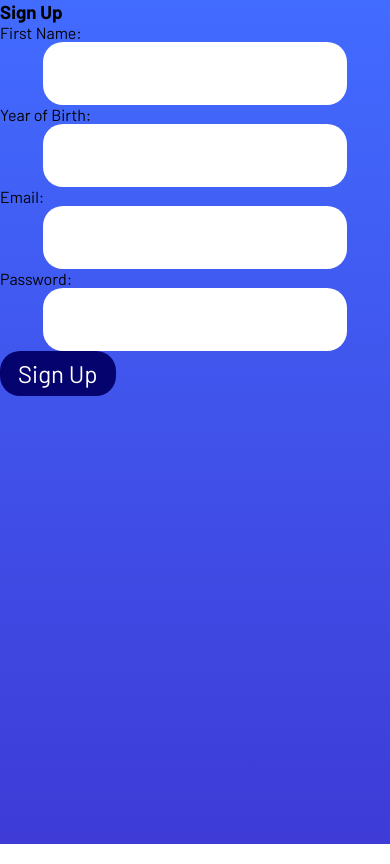
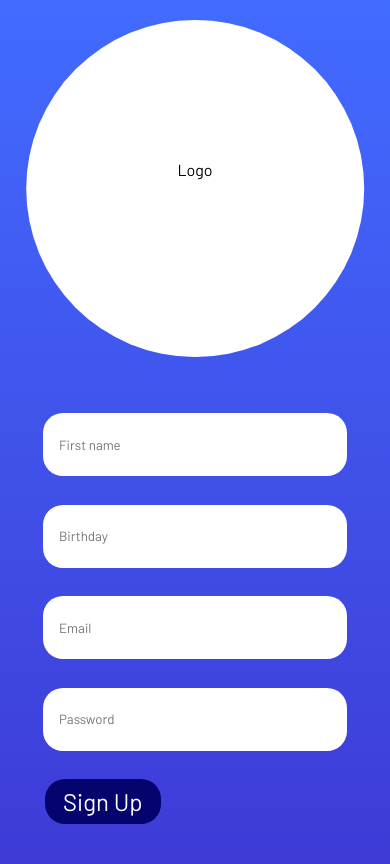
Before and after one commit to Matt-LaRochelle/gp2, a React (Create React App) app in the folder frontend/: page /signup in a window 390 px wide. Built offline with nearby package versions, Linux system fonts and the light colour scheme.

Commit message:
Sign up phone styles working

```diff
--- a/frontend/src/App.js
+++ b/frontend/src/App.js
@@ -2,7 +2,7 @@ import { BrowserRouter, Route, Routes, Navigate } from 'react-router-dom'
 import { useAuthContext } from './hooks/useAuthContext'
 // pages & components
 import Login from './pages/login/Login';
-import Signup from './pages/Signup';
+import Signup from './pages/signup/Signup';
 import Forgot from './pages/Forgot';
 import ResetPassword from './pages/Reset';
 import Eartraining from './pages/Eartraining'
--- a/frontend/src/index.css
+++ b/frontend/src/index.css
@@ -12,7 +12,7 @@
 :root {
     --primary: #05036D;
     --secondary: #fff;
-    --error: #BE0000;
+    --error: #f68c8c;
     --correct: #2E8958;
     --subtext: #737373;
 
@@ -62,3 +62,20 @@ input {
     text-align: center;
     padding-top: 140px;
 }
+
+.error {
+    display: inline;
+    color: var(--error);
+    margin-left: 30px;
+}
+
+.loading {
+    position: absolute;
+    bottom: -20px;
+    right: 20px;
+    background-color: lime;
+}
+
+.loading p {
+    text-align: right;
+}
--- a/frontend/src/pages/Signup.js
+++ /dev/null
@@ -1,58 +0,0 @@
-import { useState } from 'react'
-import { useSignup } from '../hooks/useSignup'
-import PacmanLoader from "react-spinners/PacmanLoader";
-
-const Signup = () => {
-    const [fName, setFName] = useState('')
-    const [year, setYear] = useState('');
-    const [email, setEmail] = useState('')
-    const [password, setPassword] = useState('')
-    const {signup, error, isLoading} = useSignup()
-
-    const handleSubmit = async (e) => {
-        e.preventDefault()
-
-        await signup(email, password, fName, year)
-    }
-    return (
-        <form className="signup" onSubmit={handleSubmit}>
-            <h3>Sign Up</h3>
-
-            <label>First Name:</label>
-            <input
-                type="text"
-                onChange={(e) => setFName(e.target.value)}
-                value={fName}
-            />
-            <label>Year of Birth:</label>
-            <input
-                type="number"
-                onChange={(e) => setYear(e.target.value)}
-                value={year}
-                 />
-            <label>Email:</label>
-            <input
-                type="email"
-                onChange={(e) => setEmail(e.target.value)}
-                value={email}
-            />
-            <label>Password:</label>
-            <input
-                type="password"
-                onChange={(e) => setPassword(e.target.value)}
-                value={password}
-            />
-
-            <button disabled={isLoading}>Sign Up</button>
-            {error && <div className="error">{error}</div>}
-            {isLoading &&
-                <div>
-                    <p>Fetching data from server...</p>
-                    <p>This process tends to take 5-60 seconds</p>
-                    <PacmanLoader color="#1aac83" />
-                </div>}
-        </form>
-    )
-}
-
-export default Signup
--- a/frontend/src/pages/login/login.css
+++ b/frontend/src/pages/login/login.css
@@ -35,6 +35,7 @@
 .login input {
     margin-bottom: 30px;
     font-size: 28px;
+    color: #333;
 }
 
 .loginLinkContainer {
--- /dev/null
+++ b/frontend/src/pages/signup/Signup.js
@@ -0,0 +1,65 @@
+import { useState } from 'react'
+import { useSignup } from '../../hooks/useSignup'
+import PacmanLoader from "react-spinners/PacmanLoader";
+import './signup.css'
+
+const Signup = () => {
+    const [fName, setFName] = useState('')
+    const [year, setYear] = useState('');
+    const [email, setEmail] = useState('')
+    const [password, setPassword] = useState('')
+    const {signup, error, isLoading} = useSignup()
+
+    const handleSubmit = async (e) => {
+        e.preventDefault()
+
+        await signup(email, password, fName, year)
+    }
+    return (
+        <div>
+            <div className='loginTop'>
+                <div className="loginLogo">
+                    <p>Logo</p>
+                </div>
+            </div>
+            <form className="signupForm" onSubmit={handleSubmit}>
+                <input
+                    type="text"
+                    placeholder='First name'
+                    onChange={(e) => setFName(e.target.value)}
+                    value={fName}
+                />
+                <input
+                    type="number"
+                    placeholder='Birthday'
+                    onChange={(e) => setYear(e.target.value)}
+                    value={year}
+                    />
+                <input
+                    type="email"
+                    placeholder='Email'
+                    onChange={(e) => setEmail(e.target.value)}
+                    value={email}
+                />
+                <input
+                    type="password"
+                    placeholder='Password'
+                    onChange={(e) => setPassword(e.target.value)}
+                    value={password}
+                />
+                <div className="signupBottom">
+                    <button disabled={isLoading}>Sign Up</button>
+                    {error && <div className="error">{error}</div>}
+                    {isLoading &&
+                        <div>
+                            <p>Fetching data from server...</p>
+                            <p>This process tends to take 5-60 seconds</p>
+                            <PacmanLoader color="#1aac83" />
+                        </div>}
+                </div>
+            </form>
+        </div>
+    )
+}
+
+export default Signup
--- /dev/null
+++ b/frontend/src/pages/signup/signup.css
@@ -0,0 +1,14 @@
+.signupForm {
+    margin-top: 5vh;
+    display: flex;
+    flex-direction: column;
+    justify-content: space-between;
+    height: 52vh;
+    /* border: 2px solid lime; */
+}
+
+.signupBottom {
+    width: 300px;
+    margin: auto;
+    /* border: 2px solid red; */
+}
```
